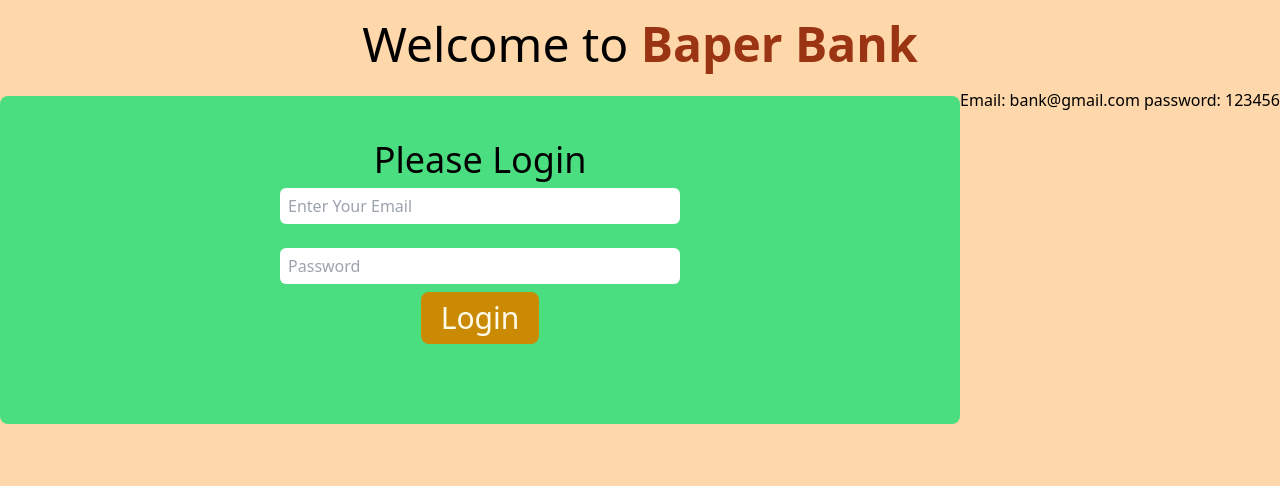
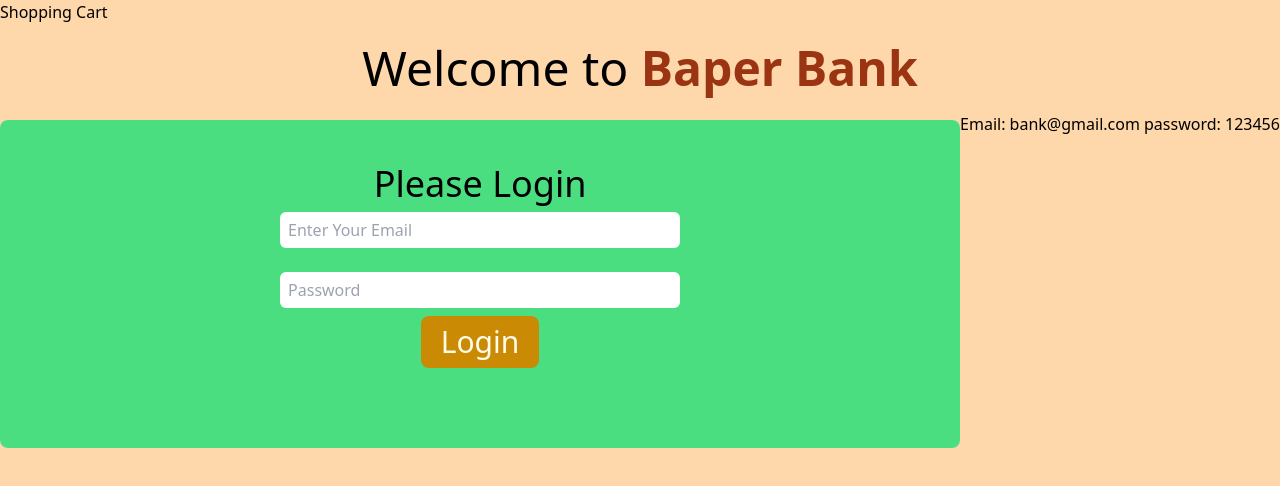
Before and after one commit to rbriyad2/functional-bank, a plain HTML site: page index.html in a window 1280 px wide. Drawn offline with nearby package versions, Linux system fonts and the light colour scheme.

Commit message:
Update index.html

```diff
--- a/index.html
+++ b/index.html
@@ -6,6 +6,14 @@
     <title>Baper Bank</title>
     <script src="https://cdn.tailwindcss.com"></script>
 </head>
+    <header class="container">
+   <ul class="nav mx-auto">
+      <li class="nav-item">
+        <a class="nav-link" aria-current="page" href="https://rbriyad2.github.io/shopping-cart-js/">Shopping Cart</a>
+      </li>
+
+    </ul>
+</header>
 <body class="bg-orange-200">
     <h1 class="text-5xl	text-center mt-5">Welcome to <span class="font-bold text-orange-800">Baper Bank</span></h1>
 
```
